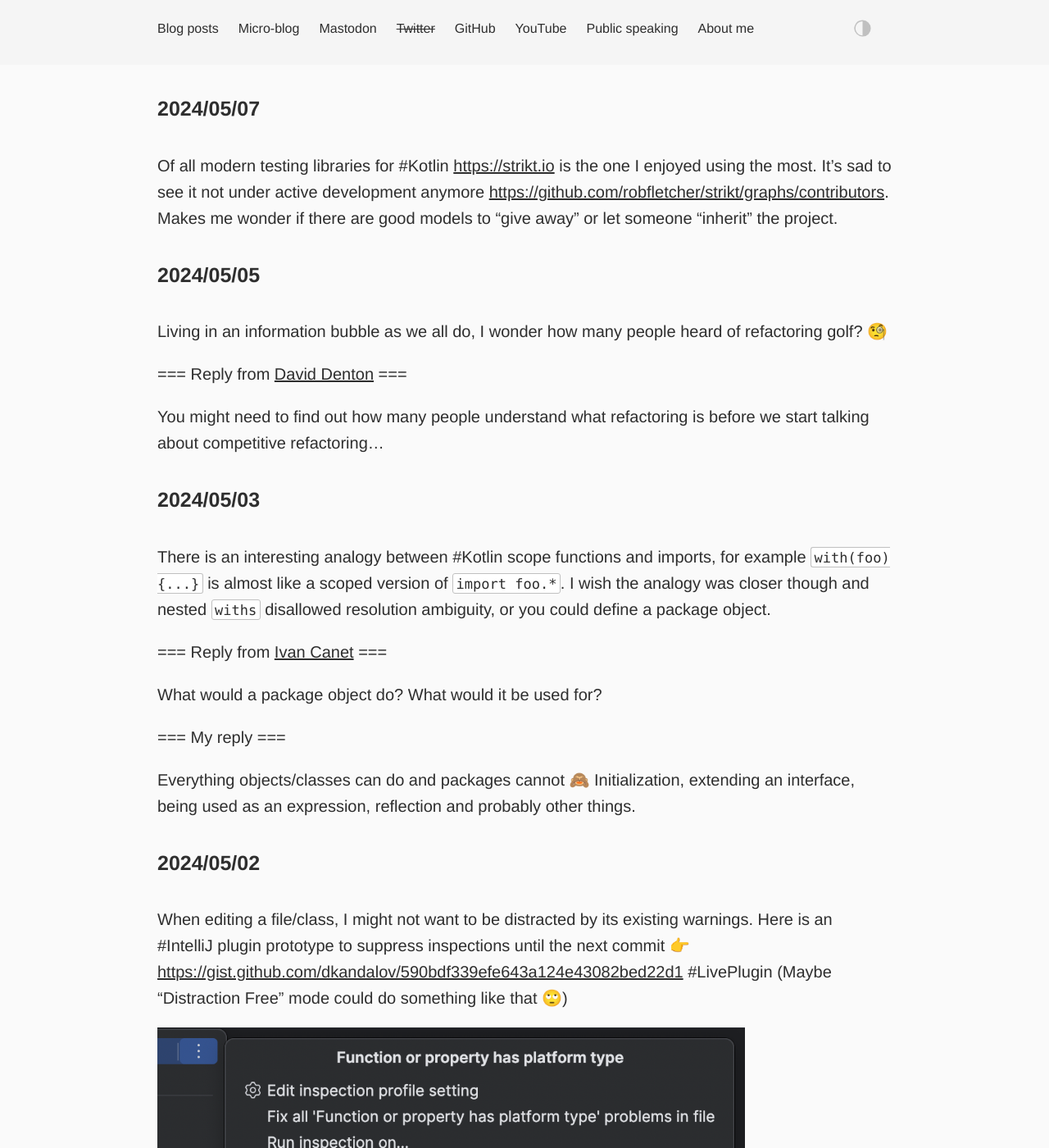
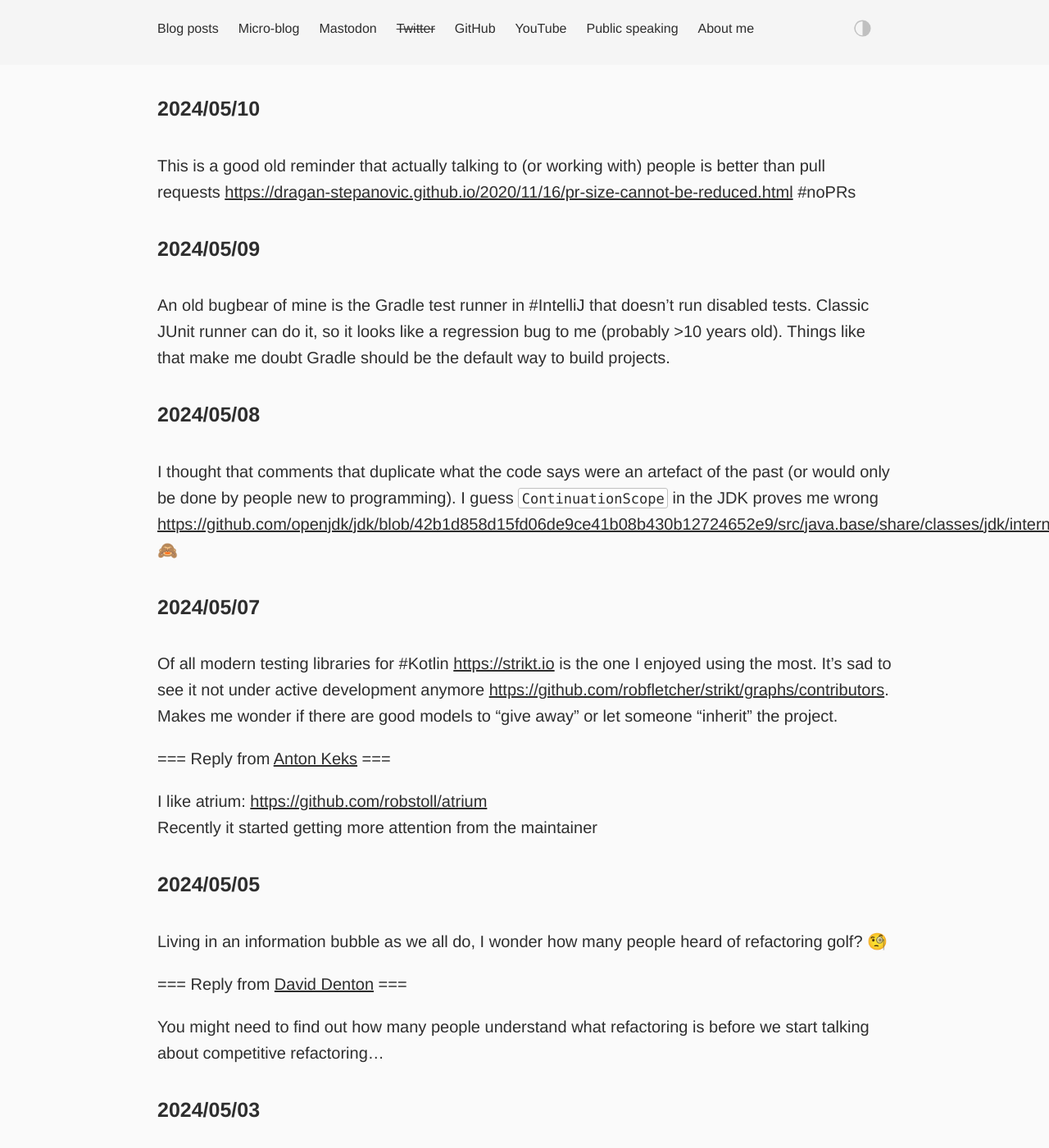
Before and after one commit to dkandalov/dkandalov.github.io, a Jekyll site: the page built from micro-blog.md, in a window 1280 px wide and 1400 px high. Shown: the whole window at 82% size. Built offline with Jekyll 4.4.1, drawn with Linux system fonts in a browser that asks for light colours.

Commit message:
updated micro-blog

```diff
--- a/micro-blog.md
+++ b/micro-blog.md
@@ -3,8 +3,22 @@ layout: post
 permalink: /micro-blog/
 ---
 
+#### 2024/05/10
+This is a good old reminder that actually talking to (or working with) people is better than pull requests <https://dragan-stepanovic.github.io/2020/11/16/pr-size-cannot-be-reduced.html> #noPRs
+
+#### 2024/05/09
+An old bugbear of mine is the Gradle test runner in #IntelliJ that doesn't run disabled tests. Classic JUnit runner can do it, so it looks like a regression bug to me (probably >10 years old). Things like that make me doubt Gradle should be the default way to build projects.
+
+#### 2024/05/08
+I thought that comments that duplicate what the code says were an artefact of the past (or would only be done by people new to programming). I guess `ContinuationScope` in the JDK proves me wrong <https://github.com/openjdk/jdk/blob/42b1d858d15fd06de9ce41b08b430b12724652e9/src/java.base/share/classes/jdk/internal/vm/ContinuationScope.java#L33> 🙈
+
 #### 2024/05/07
 Of all modern testing libraries for #Kotlin <https://strikt.io> is the one I enjoyed using the most. It's sad to see it not under active development anymore <https://github.com/robfletcher/strikt/graphs/contributors>. Makes me wonder if there are good models to "give away" or let someone "inherit" the project.
+
+=== Reply from [Anton Keks](https://twitter.com/antonkeks) ===
+
+I like atrium: <https://github.com/robstoll/atrium><br/>
+Recently it started getting more attention from the maintainer
 
 #### 2024/05/05
 Living in an information bubble as we all do, I wonder how many people heard of refactoring golf? 🧐
```
